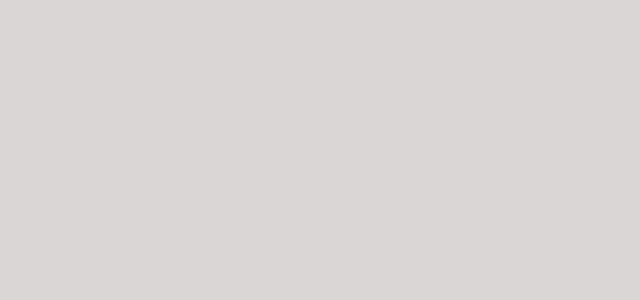
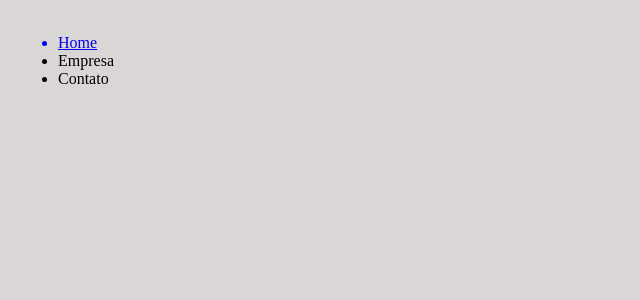
Before and after one commit to RusthenRonald/Projeto-React, a React (Create React App) app in the folder meu-projeto/: page / in a window 1280 px wide. Shown: the top 300 px of the page, without its empty margins (0-640 px from the left). Built offline with nearby package versions, Linux system fonts and the light colour scheme.

Commit message:
linkando paginas

```diff
--- a/meu-projeto/src/App.js
+++ b/meu-projeto/src/App.js
@@ -1,12 +1,18 @@
-import {browserRouter as Router, Routes ,Route,Link} from 'react-router-dom'
+import {BrowserRouter as Router, Routes ,Route,Link} from 'react-router-dom'
 import logo from './logo.svg';
 import './App.css';
 function App() {
 
   return (
-    <div>
-
-    </div>
+    <Router>
+      <ul>
+        <Link to='/'>
+          <li>Home</li>
+        </Link>
+        <li>Empresa</li>
+        <li>Contato</li>
+      </ul>
+    </Router>
   );
 }
 
```
